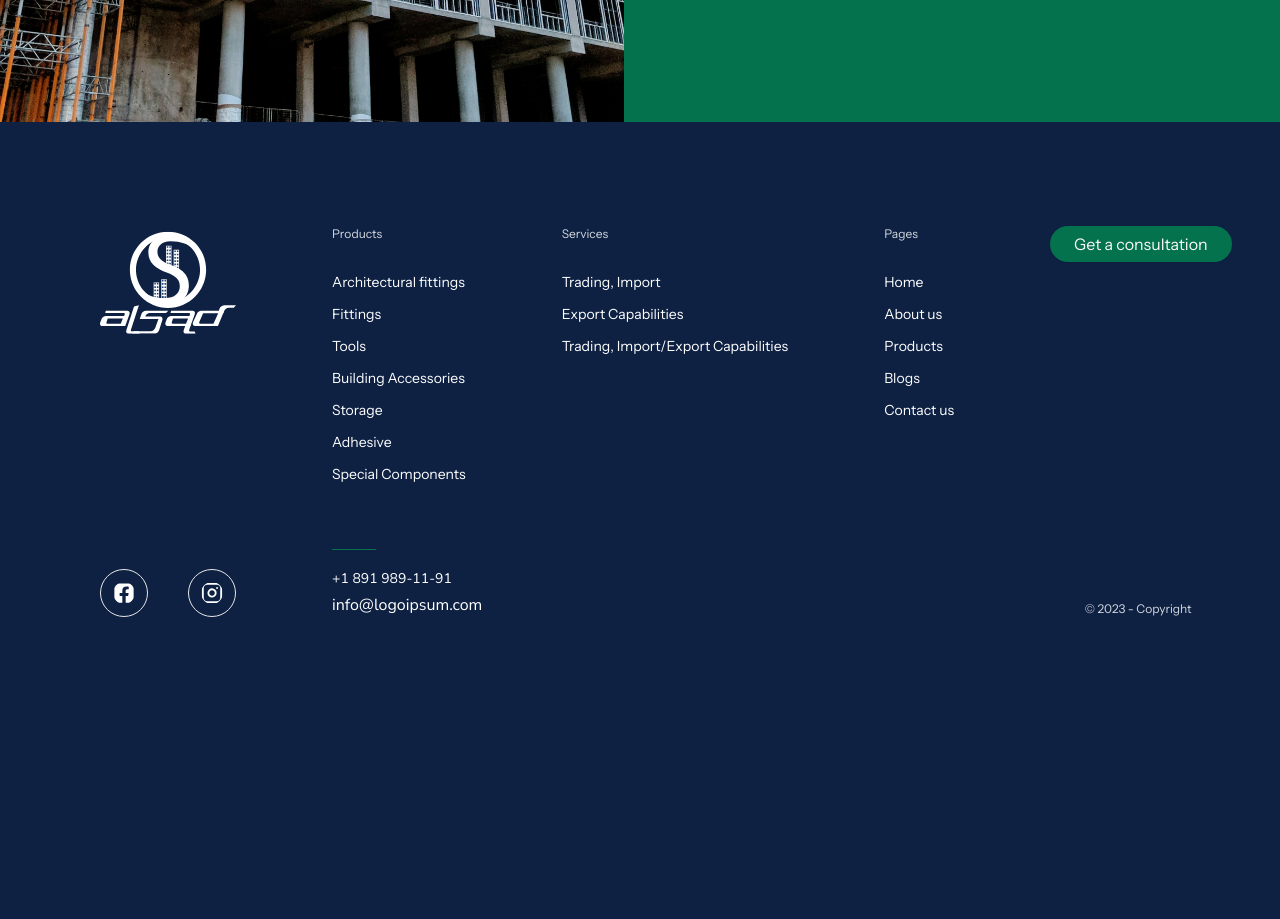
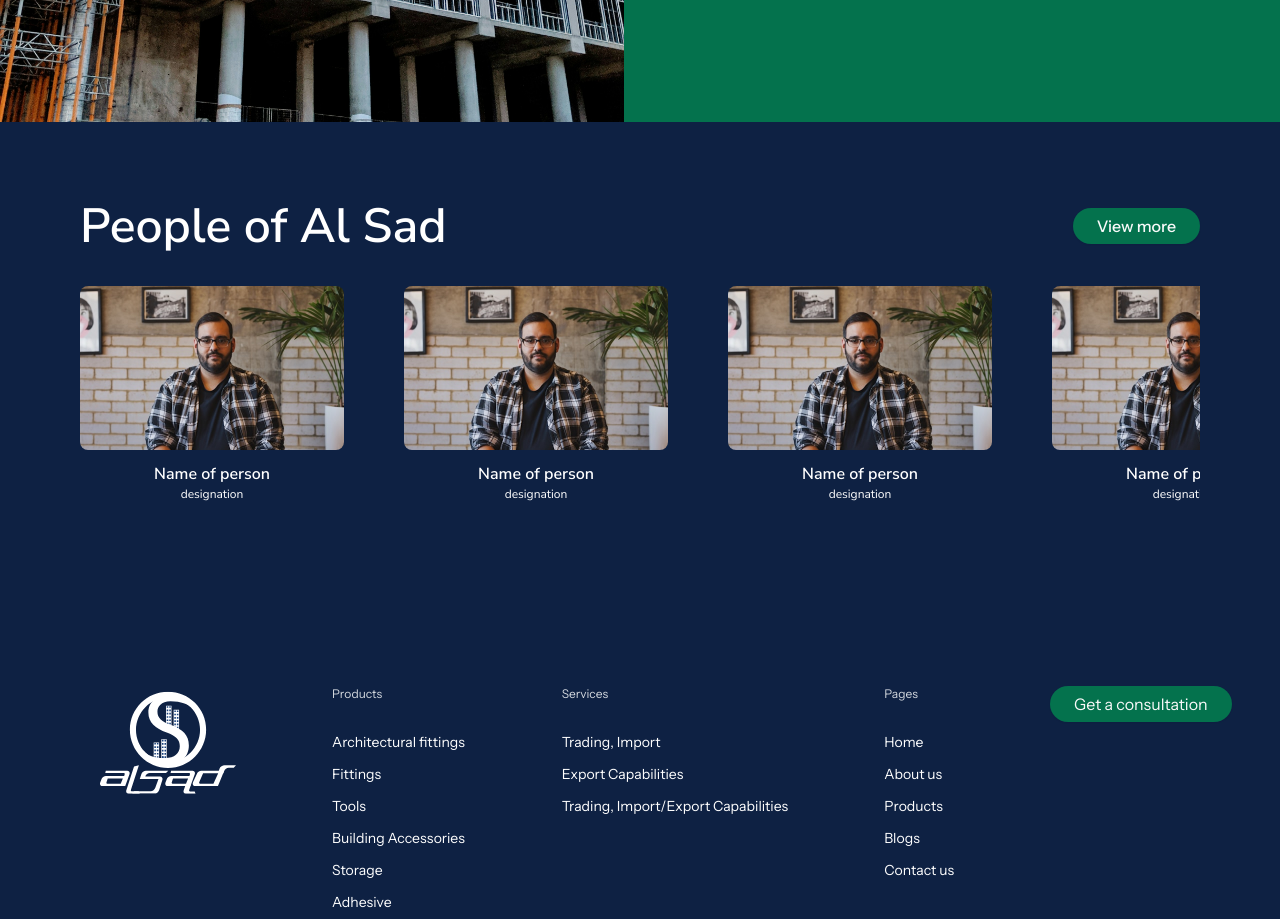
Before and after one commit to techbyhemant/ai-sad, a Next.js app: page /about-us in a window 1280 px wide. Shown: the part 4300-5219 px from the top of the page. Before the commit the page ends 5037 px from the top, so only its background shows below. Built offline with nearby package versions, Linux system fonts and the light colour scheme.

Commit message:
Implement people section

```diff
--- /dev/null
+++ b/app/about-us/components/People.jsx
@@ -0,0 +1,61 @@
+import Image from 'next/image';
+import React from 'react';
+import people from '../../../public/assets/images/people-2.jpg';
+import PrimaryBtn from '@/app/shared/Buttons/PrimaryBtn';
+
+const PEOPLE = [
+	{
+		id: 1,
+		name: 'Name of person',
+		designation: 'designation',
+		image: people,
+	},
+	{
+		id: 2,
+		name: 'Name of person',
+		designation: 'designation',
+		image: people,
+	},
+	{
+		id: 3,
+		name: 'Name of person',
+		designation: 'designation',
+		image: people,
+	},
+	{
+		id: 4,
+		name: 'Name of person',
+		designation: 'designation',
+		image: people,
+	},
+];
+const People = () => {
+	return (
+		<div className="py-10 px-4 md:p-20 w-screen md:w-full space-y-4 md:space-y-9">
+			<div className="flex items-center justify-between w-full">
+				<h3 className="text-xl md:text-5xl font-semibold font-primary">
+					People of Al Sad
+				</h3>
+				<PrimaryBtn title="View more" />
+			</div>
+			<div className="flex gap-4 md:gap-15 overflow-x-auto w-full scrollbar-hide scroll-smooth snap-x snap-mandatory">
+				{PEOPLE.map((p) => (
+					<div className="space-y-3 flex-shrink-0 snap-center" key={p.id}>
+						<Image
+							src={p.image}
+							alt="People"
+							className="w-[179px] md:w-[264px] h-[164px] md:h-[px] object-cover rounded-md"
+							priority
+						/>
+						<div className="text-center">
+							<h5 className="font-primary font-semibold text-md">{p.name}</h5>
+							<p className="text-xs font-normal">{p.designation}</p>
+						</div>
+					</div>
+				))}
+			</div>
+		</div>
+	);
+};
+
+export default People;
--- a/app/about-us/page.js
+++ b/app/about-us/page.js
@@ -3,6 +3,7 @@ import Hero from './components/Hero';
 import BrandTimeline from './components/BrandTimeline';
 import BrandValues from './components/BrandValues';
 import Products from './components/Products';
+import People from './components/People';
 
 const page = () => {
 	return (
@@ -12,6 +13,7 @@ const page = () => {
 				<BrandTimeline />
 				<BrandValues />
 				<Products />
+				<People />
 			</div>
 		</div>
 	);
```
Also changed, not shown: public/assets/images/people-2.jpg (added).
